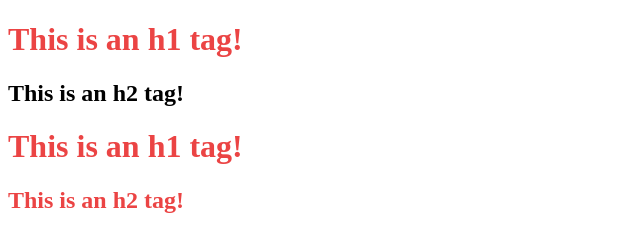
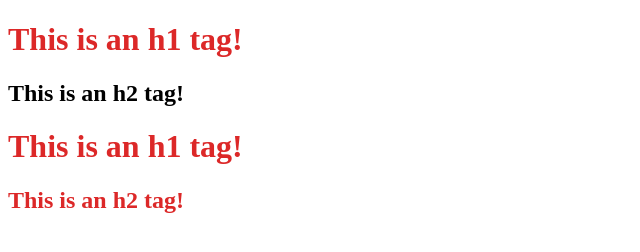
Before and after one commit to rakeshtrimbake/react-realtime-projects, a React app: page / in a window 1280 px wide. Shown: the whole page, without its empty margins (0-640 px from the left). Built offline with nearby package versions, Linux system fonts and the light colour scheme.

Commit message:
react production ready app created

```diff
--- a/index.css
+++ b/index.css
@@ -1,3 +1,3 @@
 .h1 {
-    color: #eb4444;
+    color: #dc2828;
 }
```
